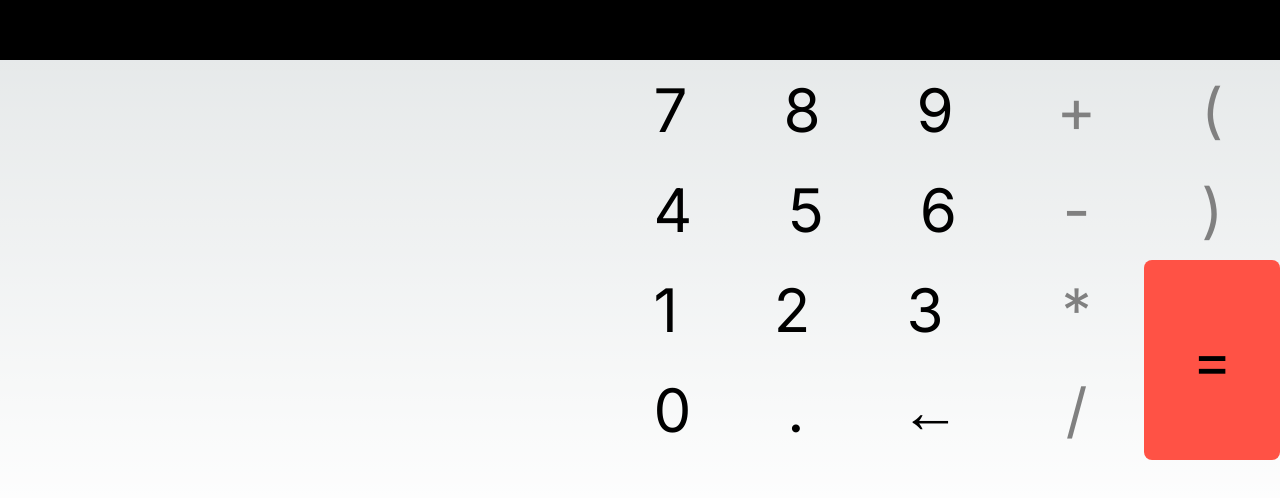
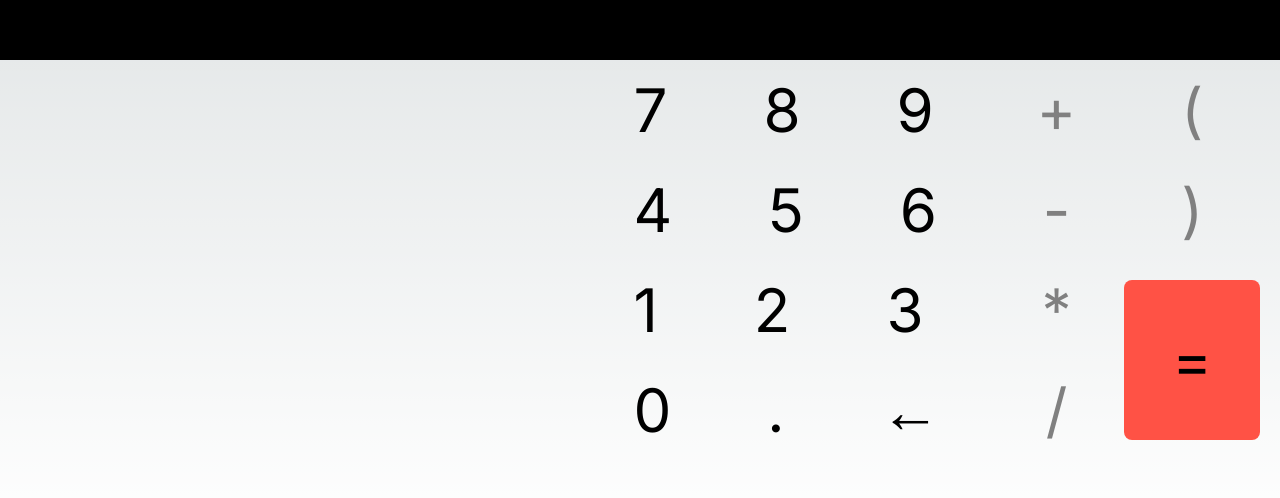
Before and after one commit to KeevenOliveira/calculator, a Next.js app: page / in a window 1280 px wide. Shown: the part 260-758 px from the top of the page. Built offline with nearby package versions, Linux system fonts and the light colour scheme.

Commit message:
[UPDATE]: Add more changes

```diff
--- a/package.json
+++ b/package.json
@@ -3,6 +3,7 @@
   "version": "0.1.0",
   "private": true,
   "scripts": {
+    "desktop": "tauri dev",
     "dev": "next dev",
     "build": "next build",
     "start": "next start",
--- a/src-tauri/tauri.conf.json
+++ b/src-tauri/tauri.conf.json
@@ -7,7 +7,7 @@
     "distDir": "../out"
   },
   "package": {
-    "productName": "calculadora",
+    "productName": "Calculadora",
     "version": "0.1.0"
   },
   "tauri": {
@@ -29,7 +29,7 @@
         "icons/icon.icns",
         "icons/icon.ico"
       ],
-      "identifier": "com.tauri.dev",
+      "identifier": "com.calculator.dev",
       "longDescription": "",
       "macOS": {
         "entitlements": null,
@@ -58,7 +58,7 @@
         "fullscreen": false,
         "height": 600,
         "resizable": true,
-        "title": "calculadora",
+        "title": "Calculadora",
         "width": 800
       }
     ]
--- a/src/app/page.tsx
+++ b/src/app/page.tsx
@@ -10,12 +10,12 @@ export default function Home() {
   return (
     <main className="w-full h-dvh">
       <input
-        className="bg-black color-white outline-none -webkit-appearance-none -moz-appearance-textfield w-screen h-2/5 text-8xl text-end"
+        className="bg-black color-white outline-none -webkit-appearance-none -moz-appearance-textfield w-screen h-2/5 text-8xl text-end p-5"
         type="number"
         value={value}
         onChange={(e) => setValue(parseFloat(e.target.value))}
       />
-      <div className="text-6xl flex flex-row justify-end items-center">
+      <div className="text-6xl flex flex-row justify-end items-center mr-5">
         <NumbersContainer setValue={setValue} />
         <MathOperators setValue={setValue} />
       </div>
--- a/src/components/Equal/index.tsx
+++ b/src/components/Equal/index.tsx
@@ -3,8 +3,8 @@ import { Button } from "@/styles/button";
 const Equal = () => {
   return (
     <Button
-      bakgroundColor="#FF5245"
-      className="p-5 px-12 color h-3/4 rounded-lg"
+      backgroundColor="#FF5245"
+      className="p-5 px-12 color h-1/2 rounded-lg my-5"
     >
       =
     </Button>
--- a/src/styles/button.ts
+++ b/src/styles/button.ts
@@ -2,13 +2,13 @@ import styled from "styled-components";
 
 interface ButtonProps {
   color?: string;
-  bakgroundColor?: string;
+  backgroundColor?: string;
 }
 
 export const Button = styled.button<ButtonProps>`
   color: ${(props) => (props.color ? props.color : "")};
   background-color: ${(props) =>
-    props.bakgroundColor ? props.bakgroundColor : ""};
+    props.backgroundColor ? props.backgroundColor : ""};
 
   &:hover {
     color: #eeeeee;
```
